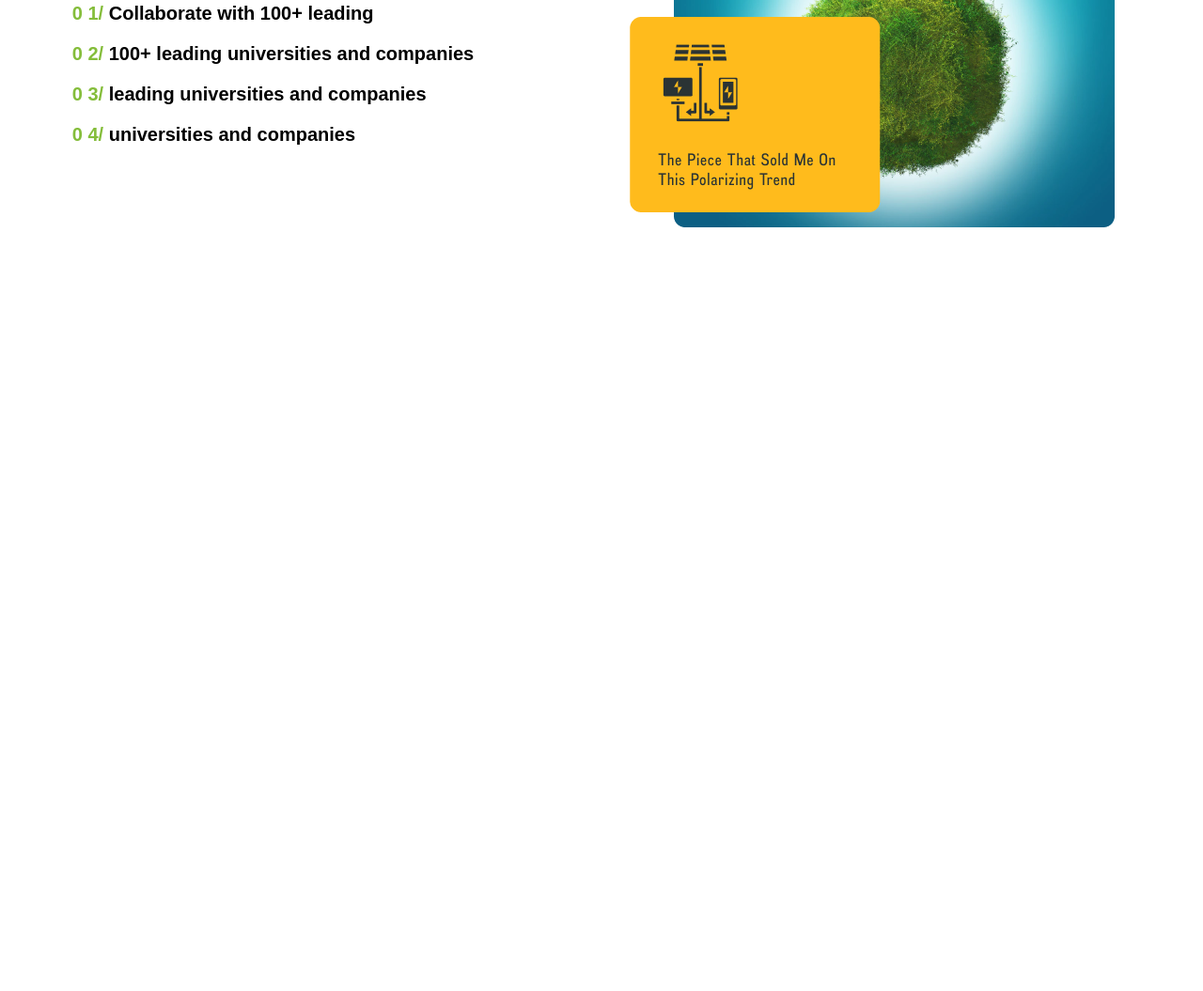
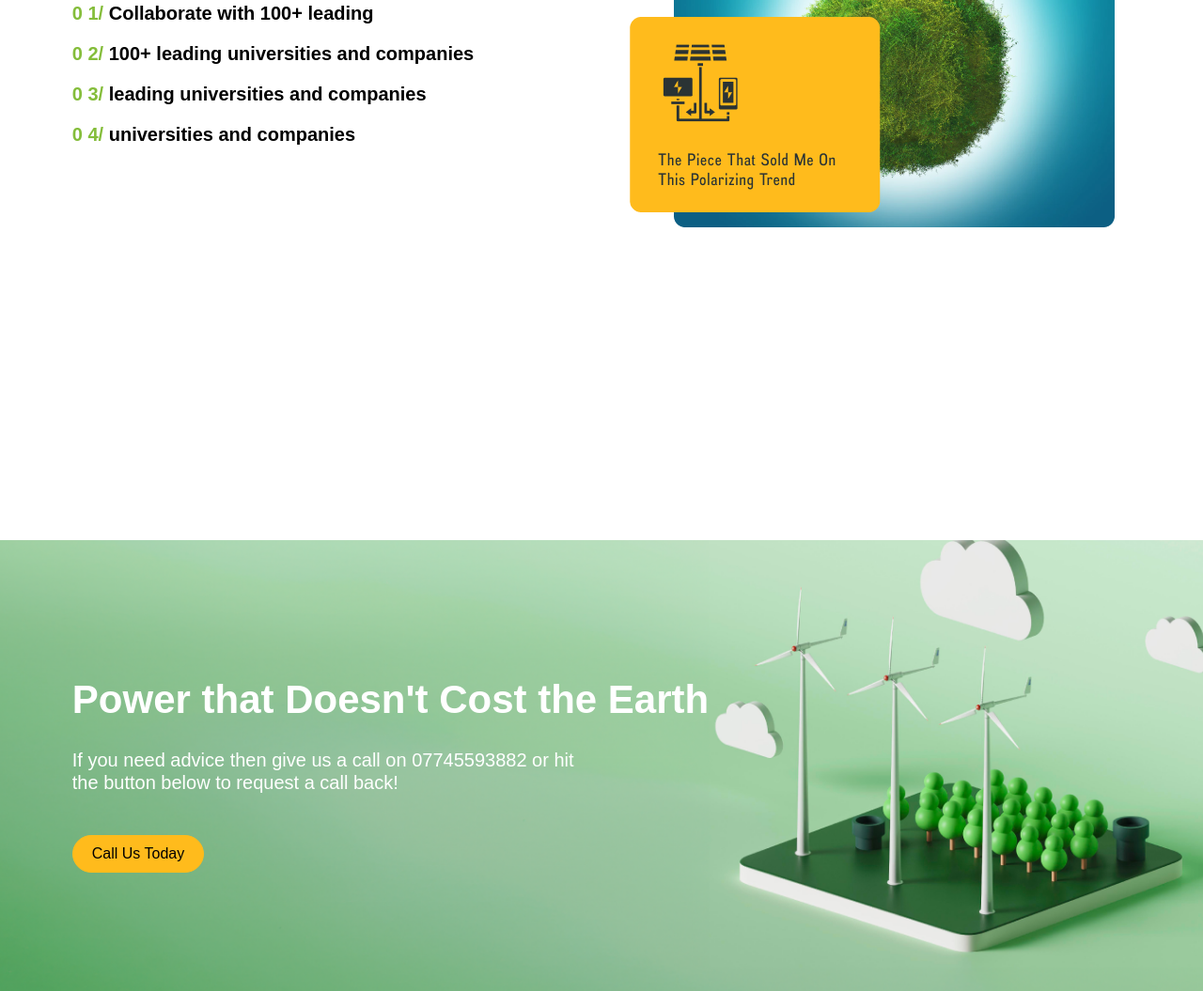
Before and after one commit to ayaosamaramadan/Landing-Page, a plain HTML site: page main.html in a window 1280 px wide. Shown: the part 1292-2347 px from the top of the page at 94% size. Before the commit the page ends 1739 px from the top, so only its background shows below. Drawn offline with Linux system fonts and the light colour scheme.

Commit message:
Add callUs section

```diff
--- a/main.css
+++ b/main.css
@@ -10,6 +10,28 @@ body {
 }
 
 @media (min-width: 1024px) {
+  .div4{
+    background-image: url(./imgs/8116\ 1.png);
+    background-size: cover;
+    background-repeat: no-repeat;
+    background-position: center;
+    height: 60vh;
+    align-items: left;
+    justify-content: flex-start;
+    margin-top: 10%;
+  }
+
+  .div44{
+    margin-left: 6%;
+    color: #fff;
+    margin-top: 10%;
+  }
+  .pdiv4{
+
+  width:45%;
+  line-height: 24px;
+  font-size: 20px;
+  }
   .pp {
     width: 70%;
     line-height: 24px;
@@ -72,15 +94,38 @@ body {
     margin-left: 10%;
   }
 
-  .img2 button {
+  .grebtn {
     background-color: #3cab90;
     color: #fff;
     border: 1px solid #3cab90;
     border-radius: 100px;
     padding: 10px 20px;
     font-size: 1rem;
+    margin-left: 10%;
+    margin-top: 2%;
+    cursor: pointer;
+  }
 
+  .yellowbtn{
+
+  background-color: #ffbb1c;
+    color: black;
+    border: 1px solid #ffbb1c;
+    border-radius: 100px;
+    padding: 10px 20px;
+    font-size: 1rem;
     margin-left: 10%;
+    margin-top: 2%;
+    cursor: pointer;
+  }
+  .btn3{
+    background-color: #ffbb1c;
+    color: black;
+    border: 1px solid #ffbb1c;
+    border-radius: 100px;
+    padding: 10px 20px;
+    font-size: 1rem;
+    margin-left: 0%;
     margin-top: 2%;
     cursor: pointer;
   }
@@ -98,6 +143,7 @@ body {
   .img33 {
     position: relative;
   }
+
   /* for nav */
   .nav-container {
     display: flex;
--- a/main.html
+++ b/main.html
@@ -3,12 +3,13 @@
   <head>
     <meta charset="UTF-8" />
     <meta name="viewport" content="width=device-width, initial-scale=1.0" />
-    <meta http-equiv="refresh" content="10" />
+    <meta http-equiv="refresh" content="1" />
     <link rel="stylesheet" href="main.css" />
 
     <title>Landing Page</title>
   </head>
   <body>
+    <!-- sec1 -->
     <div class="nav-container">
       <nav>
         <img class="logo" src="./imgs/image 9.png" alt="logo" />
@@ -36,7 +37,7 @@
         </div>
       </nav>
     </div>
-
+    <!-- sec2 -->
     <div class="img2">
       <h1>
         Solar Panel Installers In <br />
@@ -49,25 +50,15 @@
         growth.
       </p>
       <div>
-        <button>Call Us Today</button>
-        <button
-          style="background-color: #ffbb1c; border-color: #ffbb1c; color: black"
-        >
-          Requst a call back
-        </button>
+        <button class="grebtn">Call Us Today</button>
+        <button class="yellowbtn">Requst a call back</button>
       </div>
     </div>
-
-
+    <!-- sec3 -->
     <div style="display: flex">
       <div class="img3">
-        <h1 class="h11"
-        >
-          The Friendliest Installers in
-          the South-West
-        </h1>
-        <p class="pp"
-        >
+        <h1 class="h11">The Friendliest Installers in the South-West</h1>
+        <p class="pp">
           At Solidarity Solar our aims are to help our customers towards a
           sustainable future and genuinely care about the quality of products we
           use for our installs. We never sell you equipment you don't need and
@@ -83,17 +74,26 @@
           <p><span>0 4/ </span> universities and companies</p>
         </div>
       </div>
+      <div class="img33">
+        <img class="imgg" src="./imgs/Frame 7.png" alt="" />
+        <img src="./imgs/Rectangle 30.png" alt="" class="imggs" />
+      </div>
+    </div>
 
-      <div class="img33">
-        <img class="imgg"
-          src="./imgs/Frame 7.png"
-          alt=""
-        />
-        <img
-          src="./imgs/Rectangle 30.png"
-          alt=""
-          class="imggs"
-        />
+    <!-- sec4 -->
+
+    <div class="div4">
+      <br>
+      <div class="div44">
+        <h1 style="font-size: 42px;">Power that Doesn't Cost the Earth</h1>
+        <div class="pdiv4"><p>
+          If you need advice then give us a call on 07745593882 or hit the
+          button below to request a call back!
+        </p></div>
+
+        <div  >
+          <button class="btn3" style="color: #000000;">Call Us Today</button>
+        </div>
       </div>
     </div>
   </body>
```
